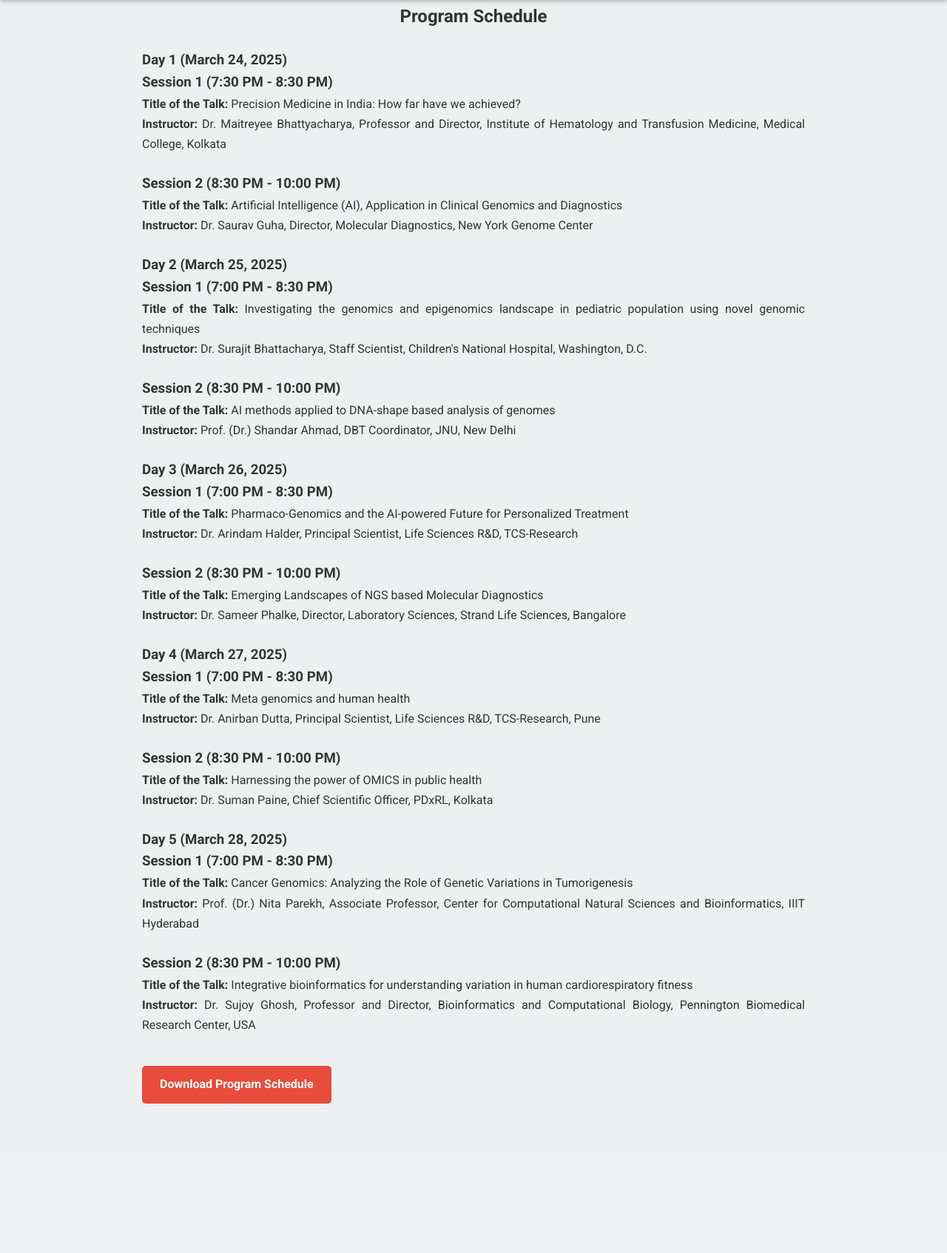
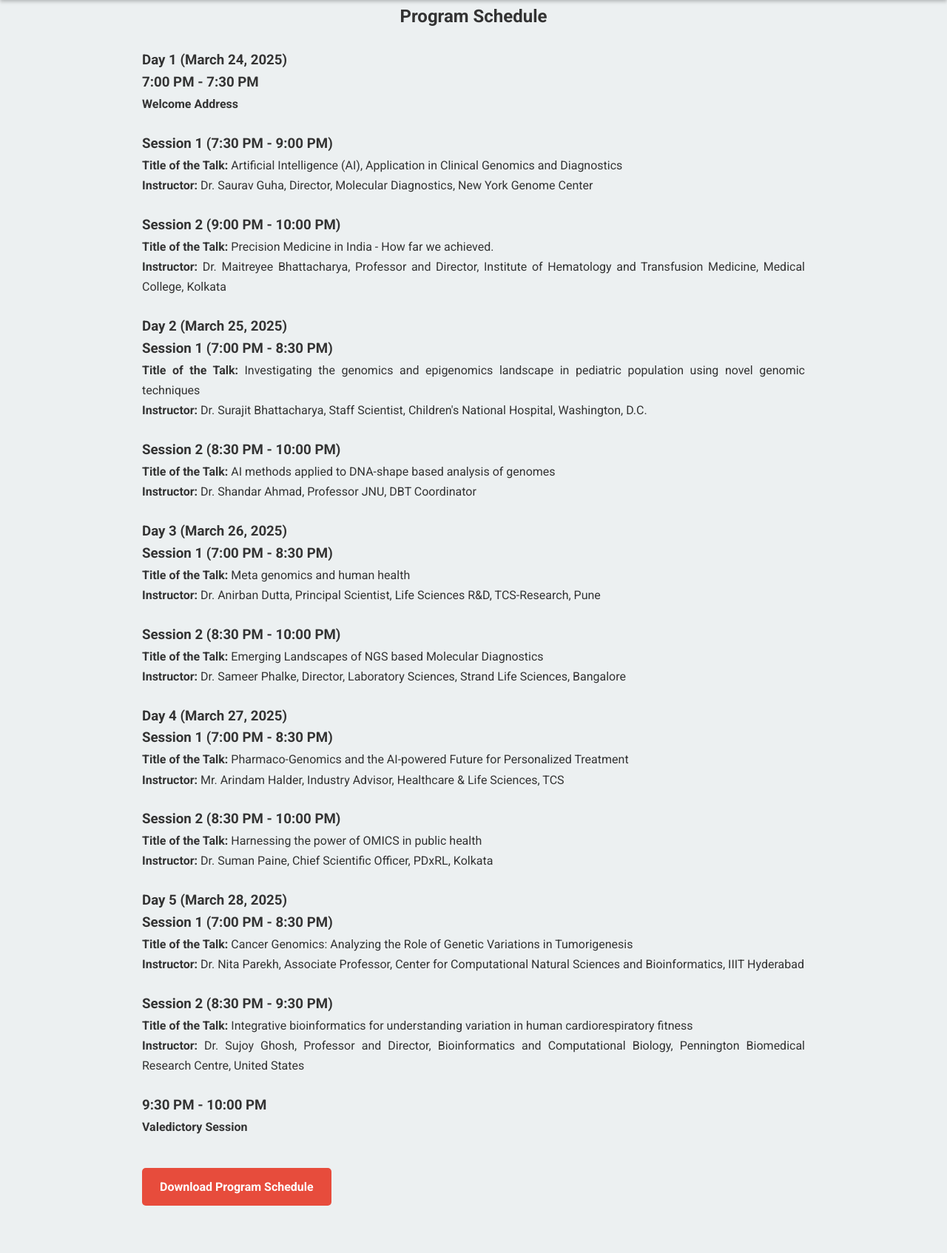
Before and after one commit to Gaurav2543/FDP2025, a Flask app: page /program-schedule in a window 1280 px wide. Shown: the part 112-1806 px from the top of the page at 74% size. Before the commit the page ends 1604 px from the top, so only its background shows below. Run offline with Flask 3, Linux system fonts and the light colour scheme.

Commit message:
v7 (Final Version)

```diff
--- a/templates/program_schedule.html
+++ b/templates/program_schedule.html
@@ -4,36 +4,27 @@
 <br><br>
 
 <section class="workshops container">
-    <h1
-        style="
-          text-align: center;
-        "
-      >
-    Program Schedule</h1>
+    <h1 style="text-align: center;">Program Schedule</h1>
     <br>
+
     <!-- Day 1 -->
     <div class="day-schedule">
         <h3 style="text-align: left;">Day 1 (March 24, 2025)</h3>
-        <!-- Session 1 -->
         <div class="session-item">
-            <h3>Session 1 (7:30 PM - 8:30 PM)</h3>
-            <p><strong>Title of the Talk:</strong> Precision Medicine in India: How far have we achieved?</p>
-            <p><strong>Instructor:</strong>
-                Dr. Maitreyee Bhattyacharya,
-                Professor and Director, Institute of Hematology and Transfusion Medicine,
-                Medical College, Kolkata
-            </p>
+            <h3>7:00 PM - 7:30 PM</h3>
+            <p><strong>Welcome Address</strong></p>
         </div>
         <br>
-        <!-- Session 2 -->
         <div class="session-item">
-            <h3>Session 2 (8:30 PM - 10:00 PM)</h3>
+            <h3>Session 1 (7:30 PM - 9:00 PM)</h3>
             <p><strong>Title of the Talk:</strong> Artificial Intelligence (AI), Application in Clinical Genomics and Diagnostics</p>
-            <p><strong>Instructor:</strong>
-                Dr. Saurav Guha,
-                Director, Molecular Diagnostics,
-                New York Genome Center
-            </p>
+            <p><strong>Instructor:</strong> Dr. Saurav Guha, Director, Molecular Diagnostics, New York Genome Center</p>
+        </div>
+        <br>
+        <div class="session-item">
+            <h3>Session 2 (9:00 PM - 10:00 PM)</h3>
+            <p><strong>Title of the Talk:</strong> Precision Medicine in India - How far we achieved.</p>
+            <p><strong>Instructor:</strong> Dr. Maitreyee Bhattacharya, Professor and Director, Institute of Hematology and Transfusion Medicine, Medical College, Kolkata</p>
         </div>
     </div>
     <br>
@@ -41,25 +32,16 @@
     <!-- Day 2 -->
     <div class="day-schedule">
         <h3 style="text-align: left;">Day 2 (March 25, 2025)</h3>
-        <!-- Session 1 -->
         <div class="session-item">
             <h3>Session 1 (7:00 PM - 8:30 PM)</h3>
             <p><strong>Title of the Talk:</strong> Investigating the genomics and epigenomics landscape in pediatric population using novel genomic techniques</p>
-            <p><strong>Instructor:</strong>
-                Dr. Surajit Bhattacharya,
-                Staff Scientist, Children's National Hospital,
-                Washington, D.C.
-            </p>
+            <p><strong>Instructor:</strong> Dr. Surajit Bhattacharya, Staff Scientist, Children's National Hospital, Washington, D.C.</p>
         </div>
         <br>
-        <!-- Session 2 -->
         <div class="session-item">
             <h3>Session 2 (8:30 PM - 10:00 PM)</h3>
             <p><strong>Title of the Talk:</strong> AI methods applied to DNA-shape based analysis of genomes</p>
-            <p><strong>Instructor:</strong>
-                Prof. (Dr.) Shandar Ahmad,
-                DBT Coordinator, JNU, New Delhi
-            </p>
+            <p><strong>Instructor:</strong> Dr. Shandar Ahmad, Professor JNU, DBT Coordinator</p>
         </div>
     </div>
     <br>
@@ -67,25 +49,16 @@
     <!-- Day 3 -->
     <div class="day-schedule">
         <h3 style="text-align: left;">Day 3 (March 26, 2025)</h3>
-        <!-- Session 1 -->
         <div class="session-item">
             <h3>Session 1 (7:00 PM - 8:30 PM)</h3>
-            <p><strong>Title of the Talk:</strong> Pharmaco-Genomics and the AI-powered Future for Personalized Treatment</p>
-            <p><strong>Instructor:</strong>
-                Dr. Arindam Halder,
-                Principal Scientist, Life Sciences R&D, TCS-Research
-            </p>
+            <p><strong>Title of the Talk:</strong> Meta genomics and human health</p>
+            <p><strong>Instructor:</strong> Dr. Anirban Dutta, Principal Scientist, Life Sciences R&D, TCS-Research, Pune</p>
         </div>
         <br>
-        <!-- Session 2 -->
         <div class="session-item">
             <h3>Session 2 (8:30 PM - 10:00 PM)</h3>
             <p><strong>Title of the Talk:</strong> Emerging Landscapes of NGS based Molecular Diagnostics</p>
-            <p><strong>Instructor:</strong>
-                Dr. Sameer Phalke,
-                Director, Laboratory Sciences,
-                Strand Life Sciences, Bangalore
-            </p>
+            <p><strong>Instructor:</strong> Dr. Sameer Phalke, Director, Laboratory Sciences, Strand Life Sciences, Bangalore</p>
         </div>
     </div>
     <br>
@@ -93,24 +66,16 @@
     <!-- Day 4 -->
     <div class="day-schedule">
         <h3 style="text-align: left;">Day 4 (March 27, 2025)</h3>
-        <!-- Session 1 -->
         <div class="session-item">
             <h3>Session 1 (7:00 PM - 8:30 PM)</h3>
-            <p><strong>Title of the Talk:</strong> Meta genomics and human health</p>
-            <p><strong>Instructor:</strong>
-                Dr. Anirban Dutta,
-                Principal Scientist, Life Sciences R&D, TCS-Research, Pune
-            </p>
+            <p><strong>Title of the Talk:</strong> Pharmaco-Genomics and the AI-powered Future for Personalized Treatment</p>
+            <p><strong>Instructor:</strong> Mr. Arindam Halder, Industry Advisor, Healthcare & Life Sciences, TCS</p>
         </div>
         <br>
-        <!-- Session 2 -->
         <div class="session-item">
             <h3>Session 2 (8:30 PM - 10:00 PM)</h3>
             <p><strong>Title of the Talk:</strong> Harnessing the power of OMICS in public health</p>
-            <p><strong>Instructor:</strong>
-                Dr. Suman Paine,
-                Chief Scientific Officer, PDxRL, Kolkata
-            </p>
+            <p><strong>Instructor:</strong> Dr. Suman Paine, Chief Scientific Officer, PDxRL, Kolkata</p>
         </div>
     </div>
     <br>
@@ -118,26 +83,21 @@
     <!-- Day 5 -->
     <div class="day-schedule">
         <h3 style="text-align: left;">Day 5 (March 28, 2025)</h3>
-        <!-- Session 1 -->
         <div class="session-item">
             <h3>Session 1 (7:00 PM - 8:30 PM)</h3>
             <p><strong>Title of the Talk:</strong> Cancer Genomics: Analyzing the Role of Genetic Variations in Tumorigenesis</p>
-            <p><strong>Instructor:</strong>
-                Prof. (Dr.) Nita Parekh,
-                Associate Professor, Center for Computational Natural Sciences and Bioinformatics,
-                IIIT Hyderabad
-            </p>
+            <p><strong>Instructor:</strong> Dr. Nita Parekh, Associate Professor, Center for Computational Natural Sciences and Bioinformatics, IIIT Hyderabad</p>
         </div>
         <br>
-        <!-- Session 2 -->
         <div class="session-item">
-            <h3>Session 2 (8:30 PM - 10:00 PM)</h3>
+            <h3>Session 2 (8:30 PM - 9:30 PM)</h3>
             <p><strong>Title of the Talk:</strong> Integrative bioinformatics for understanding variation in human cardiorespiratory fitness</p>
-            <p><strong>Instructor:</strong>
-                Dr. Sujoy Ghosh,
-                Professor and Director, Bioinformatics and Computational Biology,
-                Pennington Biomedical Research Center, USA
-            </p>
+            <p><strong>Instructor:</strong> Dr. Sujoy Ghosh, Professor and Director, Bioinformatics and Computational Biology, Pennington Biomedical Research Centre, United States</p>
+        </div>
+        <br>
+        <div class="session-item">
+            <h3>9:30 PM - 10:00 PM</h3>
+            <p><strong>Valedictory Session</strong></p>
         </div>
     </div>
     <br>
```
Also changed, not shown: 4 other files.
